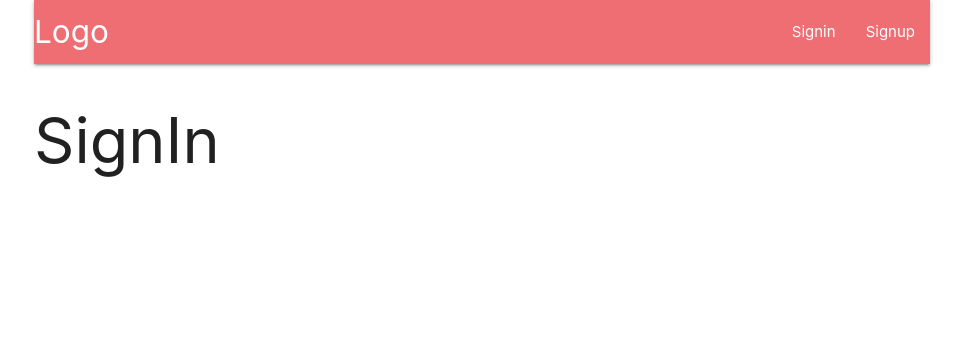
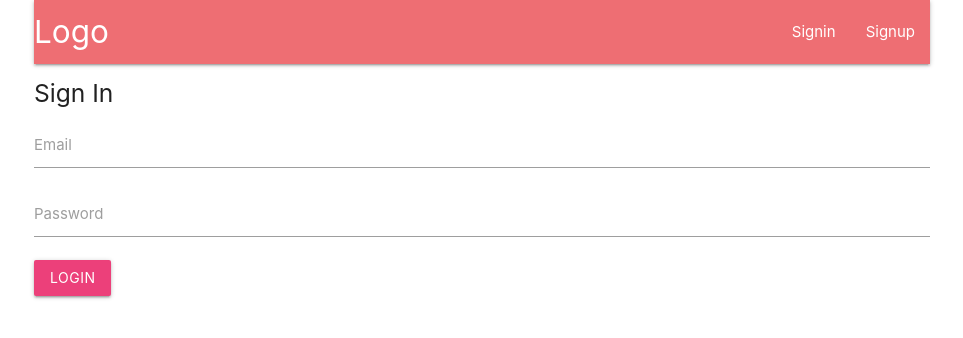
Before and after one commit to mendezdev/salary-summary-client, a React (Create React App) app: page /signin in a window 1280 px wide. Shown: the top 338 px of the page, without its empty margins (158-1121 px from the left). Built offline with nearby package versions, Linux system fonts and the light colour scheme.

Commit message:
added redux, redux-thunk, reducers and actions for account

```diff
--- a/src/App.js
+++ b/src/App.js
@@ -4,7 +4,7 @@ import { BrowserRouter, Switch, Route } from 'react-router-dom'
 import Dashboard from './components/dashboard/Dashboard'
 import Navbar from './components/layout/Navbar'
 import SignIn from './components/auth/SignIn'
-import SignUp from './components/auth/SignIn'
+import SignUp from './components/auth/SignUp'
 
 class App extends Component {
   render() {
--- a/src/components/auth/SignIn.js
+++ b/src/components/auth/SignIn.js
@@ -1,10 +1,39 @@
 import React, { Component } from 'react'
 
 class SignIn extends Component {
+  state = {
+    email: '',
+    password: ''
+  }
+
+  handleSubmit = (e) => {
+    e.preventDefault()
+    console.log('state:', this.state)
+  }
+
+  handleChange = (e) => {
+    this.setState({
+      [e.target.id]: e.target.value
+    })
+  }
+
   render() {
     return (
       <div>
-        <h1>SignIn</h1>
+        <form onSubmit={this.handleSubmit}>
+          <h5>Sign In</h5>
+          <div className="input-field">
+            <label htmlFor="email">Email</label>
+            <input type="email" id="email" onChange={this.handleChange}/>
+          </div>
+          <div className="input-field">
+            <label htmlFor="password">Password</label>
+            <input type="password" id="password" onChange={this.handleChange}/>
+          </div>
+          <div className="input-field">
+            <button className="btn pink lighten-1 z-depth">Login</button>
+          </div>
+        </form>
       </div>
     )
   }
--- a/src/index.js
+++ b/src/index.js
@@ -3,8 +3,20 @@ import ReactDOM from 'react-dom';
 import './index.css';
 import App from './App';
 import * as serviceWorker from './serviceWorker';
+import { createStore, applyMiddleware } from 'redux'
+import { Provider } from 'react-redux'
+import reduxThunk from 'redux-thunk'
 
-ReactDOM.render(<App />, document.getElementById('root'));
+import rootReducer from './store/reducers/rootReducer'
+
+const store = createStore(rootReducer, {}, applyMiddleware(reduxThunk))
+
+ReactDOM.render(
+  <Provider store={store}>
+    <App />
+  </Provider>,
+  document.getElementById('root')
+);
 
 // If you want your app to work offline and load faster, you can change
 // unregister() to register() below. Note this comes with some pitfalls.
--- /dev/null
+++ b/src/store/actions/types.js
@@ -0,0 +1 @@
+export const GET_ACCOUNTS = 'GET_ACCOUNTS'
--- /dev/null
+++ b/src/store/reducers/accountReducer.js
@@ -0,0 +1,13 @@
+import { GET_ACCOUNTS } from '../actions/types'
+
+const accountReducer = (state = [], action) => {
+  switch (action.type) {
+    case GET_ACCOUNTS:
+      console.log('[accountReducer]')
+      return state
+    default:
+      return state
+  }
+}
+
+export default accountReducer
--- /dev/null
+++ b/src/store/reducers/rootReducer.js
@@ -0,0 +1,9 @@
+import { combineReducers } from 'redux'
+
+import accountReducer from './accountReducer'
+
+const rootReducer = combineReducers({
+  account: accountReducer
+})
+
+export default rootReducer
```
Also changed, not shown: src/store/actions/accountActions.js (added, +8 -0 lines).
